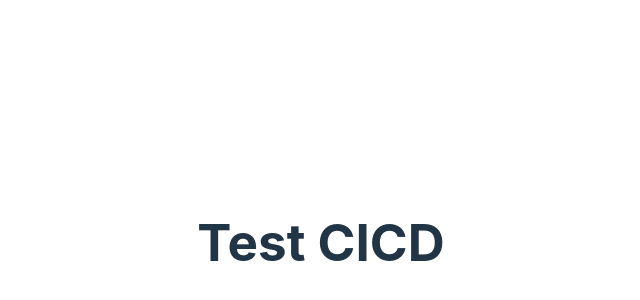
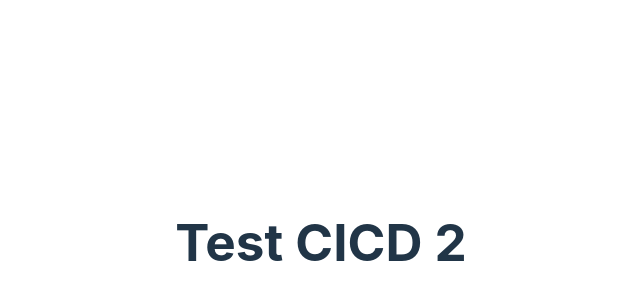
Before and after one commit to trannhon2509/testcicd, a React (Vite) app: page / in a window 1280 px wide. Shown: the part 158-458 px from the top of the page, without its empty margins (319-959 px from the left). Built offline with nearby package versions, Linux system fonts and the light colour scheme.

Commit message:
test ci cd 2

```diff
--- a/src/App.jsx
+++ b/src/App.jsx
@@ -8,7 +8,7 @@ function App() {
 
   return (
     <>
-      <h1>Test CICD</h1>
+      <h1>Test CICD 2</h1>
     </>
   )
 }
```
